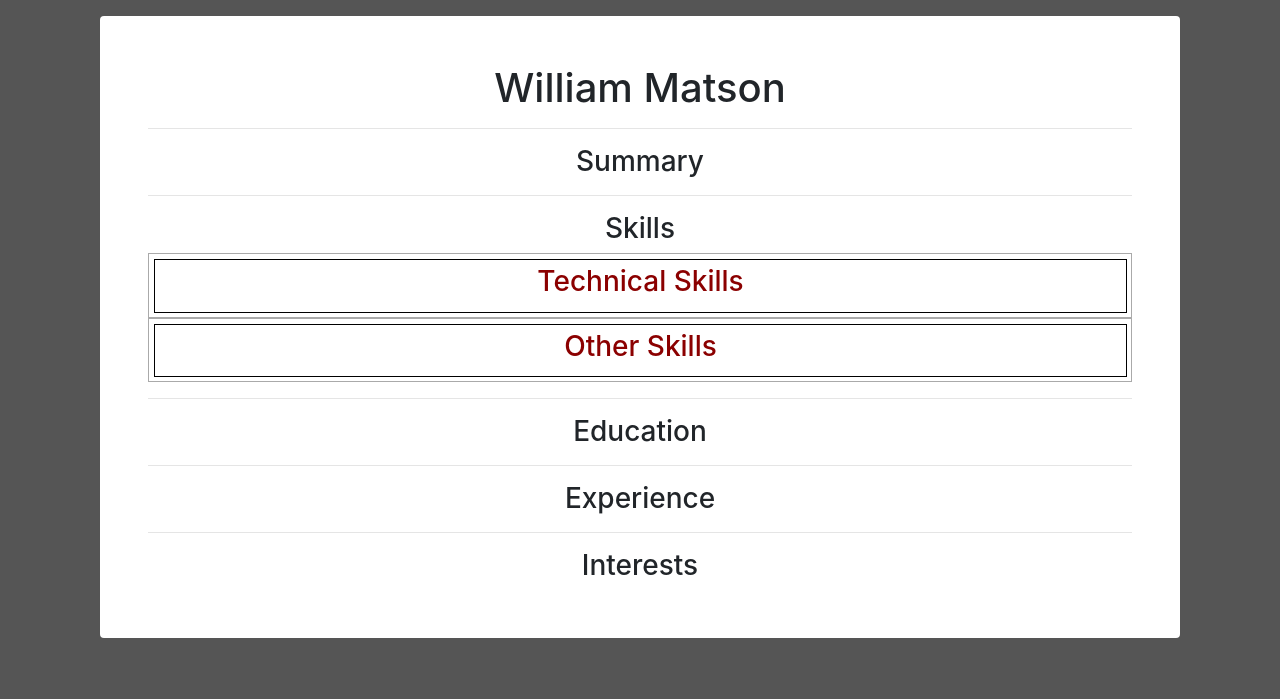
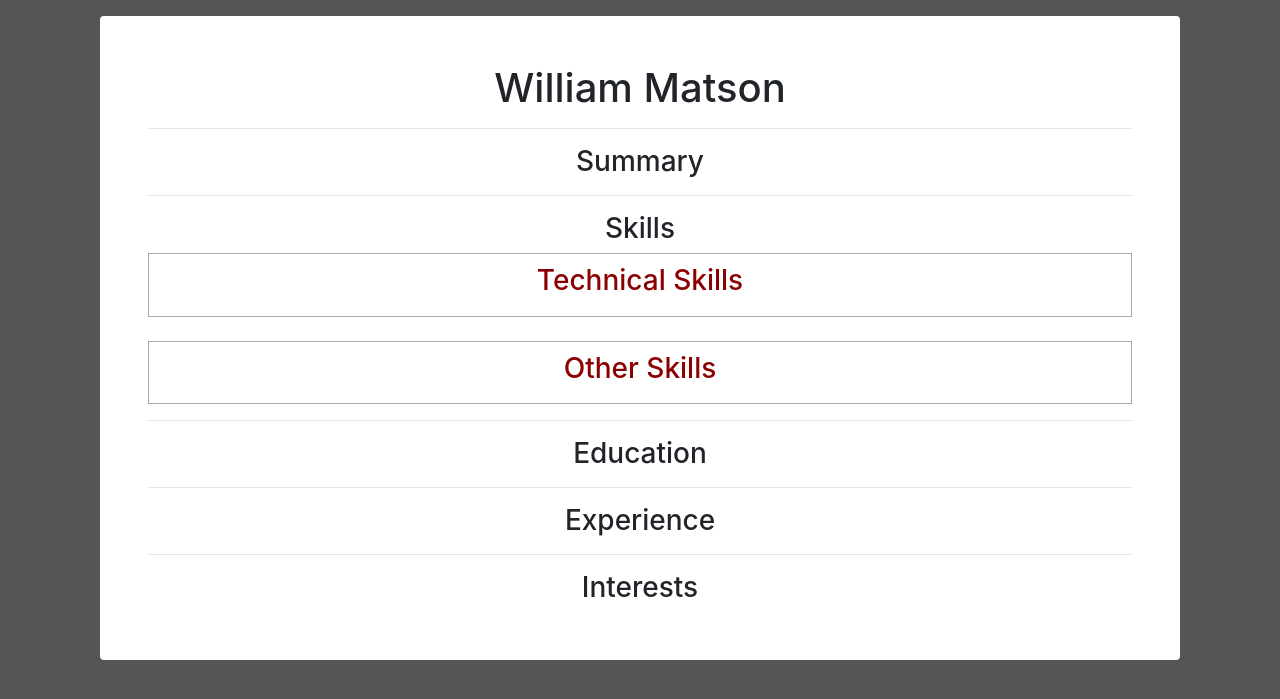
Before and after one commit to WillEdMatsypie/bridging-coursework, a Django app: page /cv/ in a window 1280 px wide. Shown: the part 56-755 px from the top of the page. Run offline with Django 3.2, Linux system fonts and the light colour scheme; data that the repository does not hold is empty; some libraries are stand-ins or nearby versions.

Commit message:
Further grid improvements

```diff
--- a/cv/templates/cv/cv.html
+++ b/cv/templates/cv/cv.html
@@ -32,6 +32,7 @@
                     <div class="skill-item">{{item.title}} {% if user.is_authenticated %}<a class="fa icon-switch fa-trash delete_btn" href="{% url 'skill_remove' pk=item.pk %}"></a>{% endif %}</div>
                     {% endfor %}
                 </div>
+                <br>
                 <div class="skill-container" id="other-skill-table">
                     <div class="skill-item skill-heading"><h3>Other Skills</h3></div>
                     {% for item in other_skills %}
--- a/home/static/css/base.css
+++ b/home/static/css/base.css
@@ -84,17 +84,17 @@ a:hover {
     grid-template-columns: repeat(auto-fill, minmax(200px, 1fr));
     grid-gap: 1px;
     border: 1px solid #aaaaaa;
-    padding: 5px;
   }
-  .skill-item {
-    border: 1px solid black;
-    padding: 5px;
+.skill-item {
+    border-right: inherit;
+    border-bottom: inherit;
+    padding: 10px;
     font-size: 20px;
     text-align: center;
     margin-right: -1px;
     margin-bottom: -1px;
   }
-  .skill-heading {
+.skill-heading {
     color: darkred;
-    grid-column: 1 / 6;
+    grid-column: 1 / 5;
   }
```
